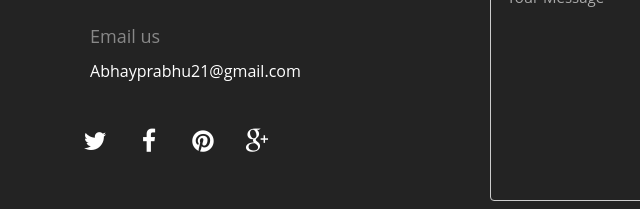
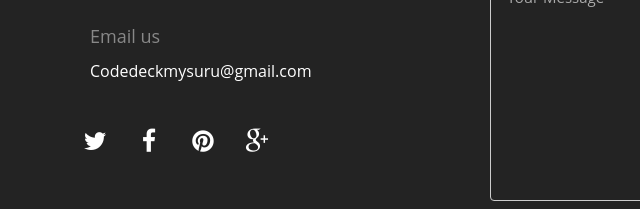
Before and after one commit to codedeckmysuru/codedeck, a plain HTML site: page index.html in a window 1280 px wide. Shown: the part 4431-4640 px from the top of the page, 0-640 px from the left. Drawn offline with Linux system fonts and the light colour scheme.

Commit message:
Update index.html

```diff
--- a/index.html
+++ b/index.html
@@ -406,7 +406,7 @@
                             </div>
                             <div class="detail">
                                 <h4>Email us</h4>
-                                <p>Abhayprabhu21@gmail.com</p>
+                                <p>Codedeckmysuru@gmail.com</p>
                             </div>
                         </div>
 
```
